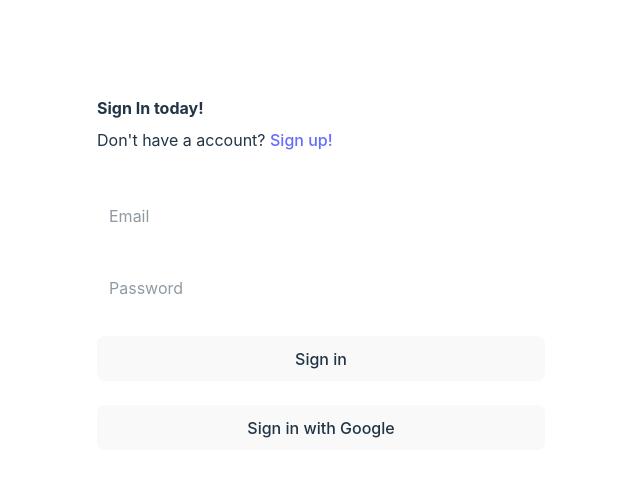
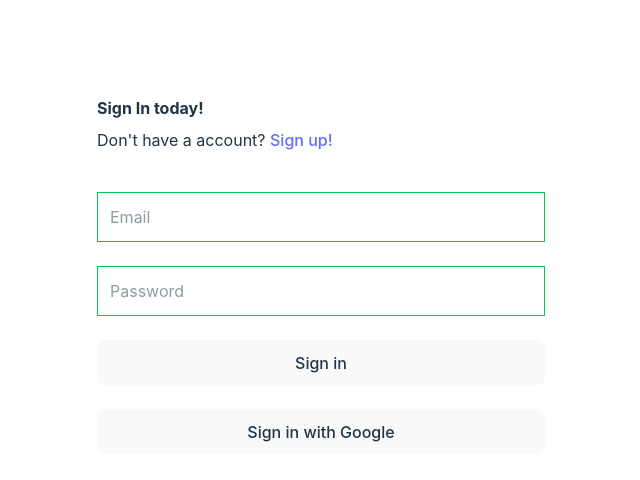
Before and after one commit to IzaanArain/supabase-react-auth-chat-app, a React (Vite) app: page /signin in a window 1280 px wide. Shown: the top 480 px of the page, without its empty margins (319-959 px from the left). Built offline with nearby package versions, Linux system fonts and the light colour scheme; no server answers.

Commit message:
style: update input and button text color for better visibility

```diff
--- a/src/components/TodoList.jsx
+++ b/src/components/TodoList.jsx
@@ -141,7 +141,7 @@ const TodoList = () => {
                 />
                 <button
                     onClick={addTodo}
-                    className="bg-green-500 text-black px-3 py-2 rounded-lg hover:bg-green-400 flex items-center justify-center gap-1"
+                    className="bg-green-500 text-white px-3 py-2 rounded-lg hover:bg-green-400 flex items-center justify-center gap-1"
                 >
                     <Plus size={16} />
                     Add
--- a/src/components/TodoPage.jsx
+++ b/src/components/TodoPage.jsx
@@ -129,19 +129,19 @@ const TodoPage = () => {
                         type="text"
                         value={title}
                         onChange={(e) => setTitle(e.target.value)}
-                        className="w-full p-2 mb-4 text-black rounded-lg"
+                        className="w-full p-2 mb-4 text-white rounded-lg"
                     />
                     <label className="block text-sm mb-1">Description</label>
                     <textarea
                         value={description}
                         onChange={(e) => setDescription(e.target.value)}
-                        className="w-full p-2 mb-4 text-black rounded-lg"
+                        className="w-full p-2 mb-4 text-white rounded-lg"
                     />
                     <label className="block text-sm mb-1">Image</label>
                     <input
                         type="file"
                         onChange={(e) => setNewImage(e.target.files[0])}
-                        className="w-full p-2 mb-4 text-black rounded-lg"
+                        className="w-full p-2 mb-4 text-white rounded-lg"
                     />
                     <div className="flex justify-end">
                         <button
@@ -159,7 +159,7 @@ const TodoPage = () => {
                             <img
                                 src={imageUrl}
                                 alt="todo"
-                            className="w-full h-40 object-cover rounded-lg mb-3"
+                                className="h-40 object-cover rounded-lg mb-3"
                             />
                         )}
 
--- a/src/pages/Signin.jsx
+++ b/src/pages/Signin.jsx
@@ -35,18 +35,18 @@ const Signin = () => {
     <form onSubmit={handleSignIn} className="max-w-md m-auto pt-24">
       <h2 className="font-bold pb-2">Sign In today!</h2>
       <p>Don't have a account? <Link to={'/signup'}>Sign up!</Link></p>
-      <div className="flex flex-col py-4">
+      <div className="flex flex-col py-4 border-green-500">
         <input
           onChange={(e) => setEmail(e.target.value)}
           placeholder='Email'
-          className="p-3 mt-6"
+          className="p-3 mt-6 border border-green-500"
           type="email"
           name="email"
           id="email" />
         <input
           onChange={(e) => setPassword(e.target.value)}
           placeholder="Password"
-          className="p-3 mt-6"
+          className="p-3 mt-6 border border-green-500"
           type="password"
           name="password"
           id="password" />
--- a/src/pages/Signup.jsx
+++ b/src/pages/Signup.jsx
@@ -35,18 +35,18 @@ const Signup = () => {
     <form onSubmit={handleSignUp} className="max-w-md m-auto pt-24">
       <h2 className="font-bold pb-2">Sign up today!</h2>
       <p>Already have a account? <Link to={'/signin'}>Sign in!</Link></p>
-      <div className="flex flex-col py-4">
+      <div className="flex flex-col py-4 border-green-500">
         <input
           onChange={(e) => setEmail(e.target.value)}
           placeholder='Email'
-          className="p-3 mt-6"
+          className="p-3 mt-6 border border-green-500"
           type="email"
           name="email"
           id="email" />
         <input
           onChange={(e) => setPassword(e.target.value)}
           placeholder="Password"
-          className="p-3 mt-6"
+          className="p-3 mt-6 border border-green-500"
           type="password"
           name="password"
           id="password" />
```
Lines whose indentation alone changed are shown as unchanged.
